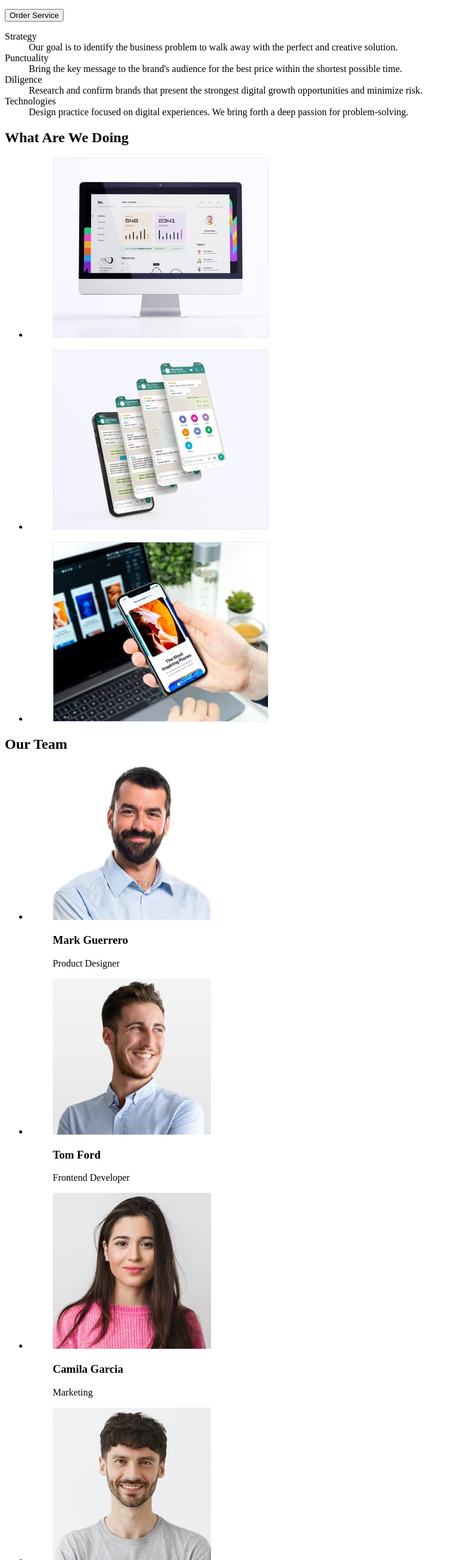
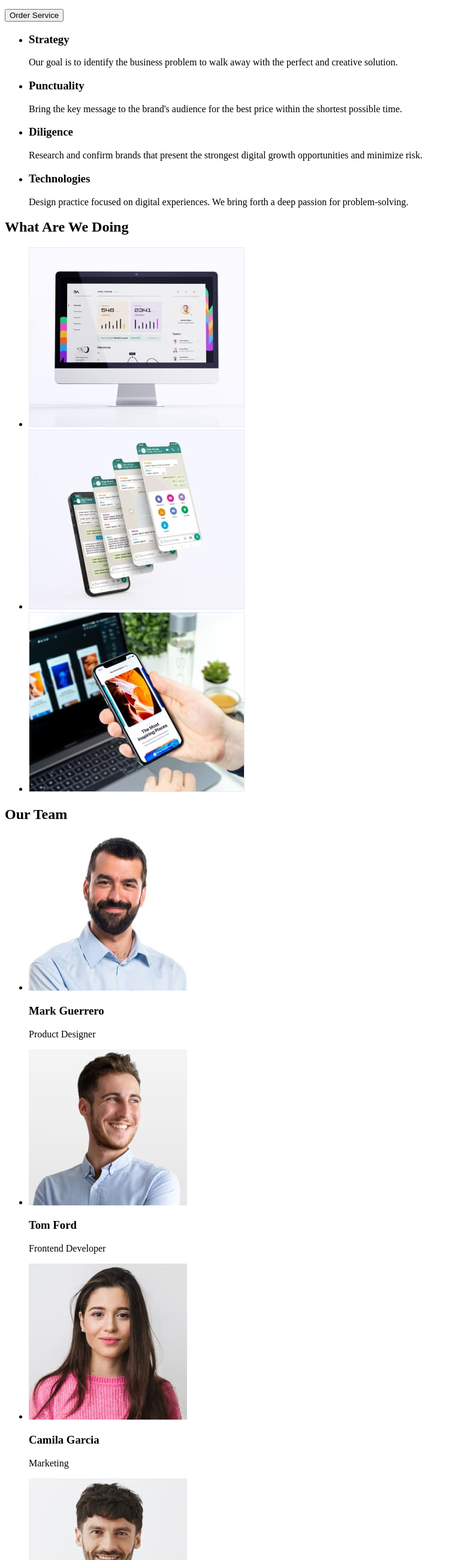
Before and after one commit to mirs-me/goit-markup-hw-01, a plain HTML site: page index.html in a window 1280 px wide. Shown: the part 200-2800 px from the top of the page at 60% size, without its empty margins (0-754 px from the left). Drawn offline with Linux system fonts and the light colour scheme.

Commit message:
Changes according to mentor comments

```diff
--- a/index.html
+++ b/index.html
@@ -1,18 +1,20 @@
 <!DOCTYPE html>
 <html lang="en">
+
 <head>
     <meta charset="UTF-8">
     <meta name="viewport" content="width=device-width, initial-scale=1.0">
     <title>WebStudio</title>
 </head>
+
 <body>
     <header>
-        <a href="/"><span>Web</span>Studio</a>
+        <a href="./"><span>Web</span>Studio</a>
         <nav>
             <ul>
-                <li> <a href="/Studio">Studio</a></li>
-                <li> <a href="/Portfolio">Portfolio</a></li>
-                <li> <a href="/Contacts">Contacts</a></li>
+                <li> <a href="./">Studio</a></li>
+                <li> <a href="#">Portfolio</a></li>
+                <li> <a href="#">Contacts</a></li>
             </ul>
         </nav>
         <ul>
@@ -26,66 +28,69 @@
             <button type="button">Order Service</button>
         </section>
         <section>
-            <dl>
-                <dt>Strategy</dt>
-                <dd>Our goal is to identify the business problem to walk away with the perfect and creative solution.</dd>
-                <dt>Punctuality</dt>
-                <dd>Bring the key message to the brand's audience for the best price within the shortest possible time.</dd>
-                <dt>Diligence</dt>
-                <dd>Research and confirm brands that present the strongest digital growth opportunities and minimize risk.</dd>
-                <dt>Technologies</dt>
-                <dd>Design practice focused on digital experiences. We bring forth a deep passion for problem-solving.</dd>
-            </dl>
+            <ul>
+                <li>
+                    <h3>Strategy</h3>
+                    <p>Our goal is to identify the business problem to walk away with the perfect and creative solution.
+                    </p>
+                </li>
+                <li>
+                    <h3>Punctuality</h3>
+                    <p>Bring the key message to the brand's audience for the best price within the shortest possible
+                        time.</p>
+                </li>
+                <li>
+                    <h3>Diligence</h3>
+                    <p>Research and confirm brands that present the strongest digital growth opportunities and minimize
+                        risk.</p>
+                </li>
+                <li>
+                    <h3>Technologies</h3>
+                    <p>Design practice focused on digital experiences. We bring forth a deep passion for
+                        problem-solving.</p>
+                </li>
+            </ul>
         </section>
         <section>
             <h2> What Are We Doing</h2>
             <ul>
-                <li><figure><img src="images/pc1.jpg" alt="monitor with web page open" width="360" height="300"></figure></li>
-                <li><figure><img src="images/mob1.jpg" alt="mobile phone with several app screens" width="360" height="300"></figure></li>
-                <li><figure><img src="images/mob2.jpg" alt="hand holding phone and laptop in the background" width="360" height="300"></figure></li>
+                <li><img src="images/pc1.jpg" alt="monitor with web page open" width="360" height="300" /></li>
+                <li><img src="images/mob1.jpg" alt="mobile phone with several app screens" width="360" height="300" />
+                </li>
+                <li><img src="images/mob2.jpg" alt="hand holding phone and laptop in the background" width="360"
+                        height="300" /></li>
             </ul>
         </section>
         <section>
             <h2>Our Team</h2>
             <ul>
-                <li><figure>
-                    <img src="images/mg.jpg" alt="bearded guy" width="264" height="260">
-                    <figcaption><h3>Mark Guerrero</h3>
+                <li>
+                    <img src="images/mg.jpg" alt="bearded guy" width="264" height="260" />
+                    <h3>Mark Guerrero</h3>
                     <p>Product Designer</p>
-                    </figcaption>
-                    </figure>
                 </li>
-                <li><figure>
-                    <img src="images/tf.jpg" alt="youg guy looking to the left" width="264" height="260">
-                    <figcaption><h3>Tom Ford</h3>
+                <li>
+                    <img src="images/tf.jpg" alt="youg guy looking to the left" width="264" height="260" />
+                    <h3>Tom Ford</h3>
                     <p>Frontend Developer</p>
-                    </figcaption>
-                    </figure>
                 </li>
-                <li><figure>
-                    <img src="images/cg.jpg" alt="young smiling woman with long brown hair" width="264" height="260">
-                    <figcaption>
+                <li>
+                    <img src="images/cg.jpg" alt="young smiling woman with long brown hair" width="264" height="260" />
                     <h3>Camila Garcia</h3>
                     <p>Marketing</p>
-                    </figcaption>
-                    </figure>
                 </li>
-                <li><figure>
-                    <img src="images/dw.jpg" alt="young guy short beard smiling" width="264" height="260">
-                    <figcaption>
+                <li>
+                    <img src="images/dw.jpg" alt="young guy short beard smiling" width="264" height="260" />
                     <h3>Daniel Wilson</h3>
                     <p>UI Designer</p>
-                    </figcaption>
-                    </figure>
                 </li>
             </ul>
         </section>
     </main>
     <footer>
-        <article>
-            <a href="/"><span>Web</span>Studio</a>
+        <a href="./"><span>Web</span>Studio</a>
         <p>Increase the flow of customers and sales for your business with digital marketing & growth solutions.</p>
-        </article>
     </footer>
 </body>
+
 </html>
```
Also changed, not shown: .prettierrc.json (renamed from prettierrc.json). Lines whose indentation alone changed are shown as unchanged.
